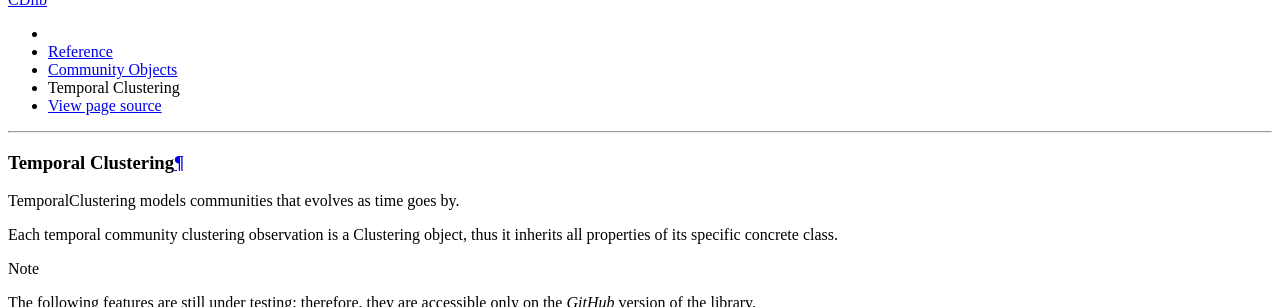
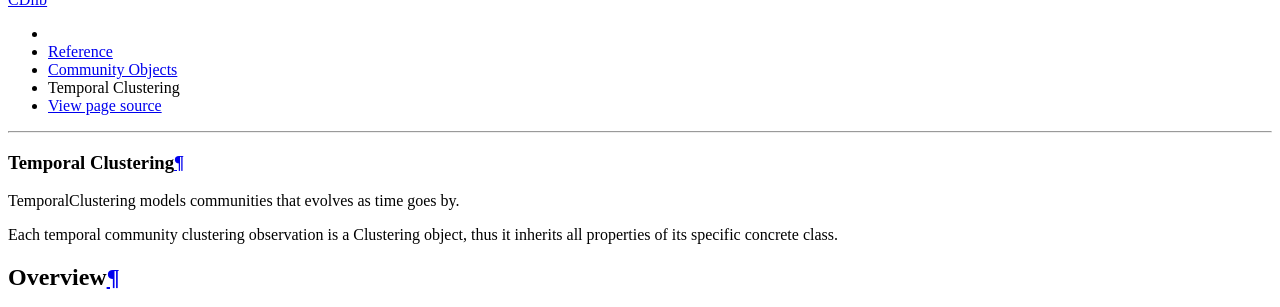
Before and after one commit to GiulioRossetti/cdlib, a Sphinx documentation site: the page built from docs/reference/classes/temporal_clustering.rst, in a window 1280 px wide and 900 px high, scrolled down 1411 px, cut to the strip 0-307 px from the top of the window. Built offline with Sphinx 7.4.7 and the Read the Docs theme 2.0.0, drawn with Linux system fonts in a browser that asks for light colours.

```diff
--- a/docs/conf.py
+++ b/docs/conf.py
@@ -90,9 +90,9 @@ author = u'Giulio Rossetti'
 # built documents.
 #
 # The short X.Y version.
-version = u'0.1.10'
+version = u'0.2.0'
 # The full version, including alpha/beta/rc tags.
-release = u'0.1.10'
+release = u'0.2.0'
 
 # The language for content autogenerated by Sphinx. Refer to documentation
 # for a list of supported languages.
--- a/docs/reference/cd_algorithms/temporal_clustering.rst
+++ b/docs/reference/cd_algorithms/temporal_clustering.rst
@@ -4,8 +4,6 @@ Temporal Clustering
 
 Algorithms falling in this category generates communities that evolve as time goes by.
 
-.. note::
-    The following features are still under testing: therefore, they are accessible only on the *GitHub* version of the library.
 
 .. automodule:: cdlib.algorithms
 
--- a/docs/reference/classes/temporal_clustering.rst
+++ b/docs/reference/classes/temporal_clustering.rst
@@ -5,9 +5,6 @@ Temporal Clustering
 TemporalClustering models communities that evolves as time goes by.
 
 Each temporal community clustering observation is a Clustering object, thus it inherits all properties of its specific concrete class.
-
-.. note::
-    The following features are still under testing: therefore, they are accessible only on the *GitHub* version of the library.
 
 
 ^^^^^^^^
--- a/docs/reference/datasets.rst
+++ b/docs/reference/datasets.rst
@@ -3,9 +3,6 @@ Remote Datasets
 ***************
 
 ``cdlib`` allows to retrieve existing datasets, along with their ground truth partitions (if available), from an ad-hoc remote `repository`_.
-
-.. note::
-    The following features are still under testing: therefore, they are accessible only on the *GitHub* version of the library.
 
 
 .. automodule:: cdlib.datasets
--- a/setup.py
+++ b/setup.py
@@ -40,7 +40,7 @@ with open(path.join(here, 'README.md'), encoding='utf-8') as f:
 
 
 setup(name='cdlib',
-      version='0.1.10',
+      version='0.2.0',
       license='BSD-Clause-2',
       description='Community Discovery Library',
       url='https://github.com/GiulioRossetti/cdlib',
```
